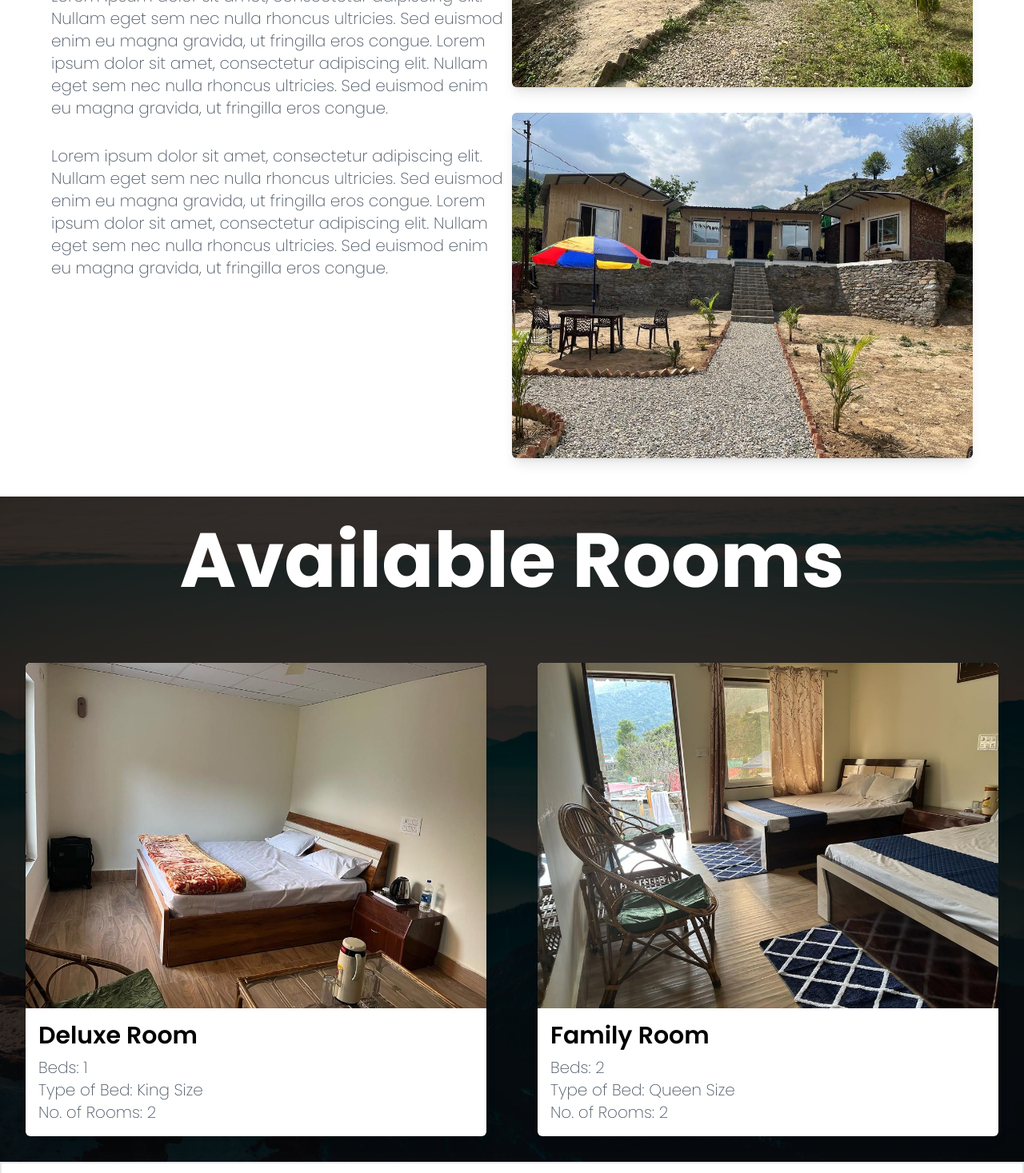
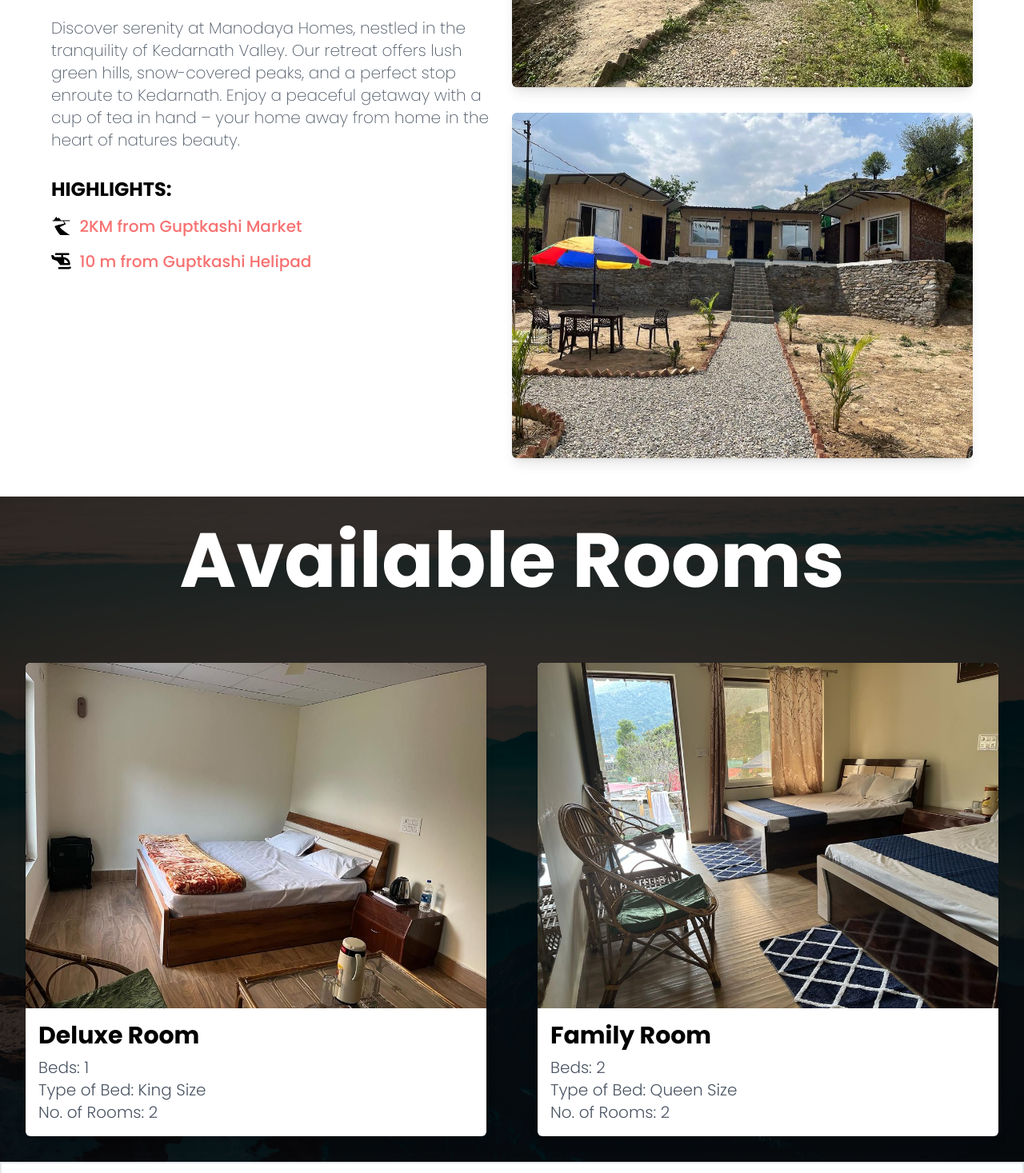
Before and after one commit to Vanshika-Rana/tourist-homestay, a Next.js app: page / in a window 1280 px wide. Shown: the part 1330-2797 px from the top of the page at 80% size. Built offline with nearby package versions, Linux system fonts and the light colour scheme.

Commit message:
landing page finished

```diff
--- a/components/About.tsx
+++ b/components/About.tsx
@@ -1,55 +1,68 @@
-import React from 'react';
-import Image from 'next/image';
-
+import React from "react";
+import Image from "next/image";
+import { GiHorizonRoad } from "react-icons/gi";
+import { FaHelicopter } from "react-icons/fa";
 const About: React.FC = () => {
 	return (
-        <div className="min-h-screen px-8 lg:px-12 xl:px-16 mt-16 flex flex-col xl:flex-row items-center justify-center w-full">
+		<div className='min-h-screen px-8 lg:px-12 xl:px-16 mt-16 flex flex-col xl:flex-row items-center justify-center w-full'>
 			{/* Content on the left */}
-            <div className="w-full ">
-                <h2 className="text-4xl md:text-5xl lg:text-6xl xl:text-8xl font-bold mb-4 text-red-400">About Us</h2>
-                <p className="text-gray-600 font-extralight text-md lg:text-lg xl:text-xl mb-8 ">
-                    Lorem ipsum dolor sit amet, consectetur adipiscing elit. Nullam eget sem nec
-                    nulla rhoncus ultricies. Sed euismod enim eu magna gravida, ut fringilla eros
-                    congue.
+			<div className='w-full '>
+				<h2 className='text-4xl md:text-5xl lg:text-6xl xl:text-8xl font-bold mb-4 text-red-400'>
+					About Us
+				</h2>
+				<p className='text-gray-600 font-extralight text-md lg:text-lg xl:text-xl mb-8 '>
+					Discover serenity at Manodaya Homes, nestled in the
+					tranquility of Kedarnath Valley. Our retreat offers lush
+					green hills, snow-covered peaks, and a perfect stop enroute
+					to Kedarnath. Enjoy a peaceful getaway with a cup of tea in
+					hand – your home away from home in the heart of natures
+					beauty.
+				</p>
 
-                    Lorem ipsum dolor sit amet, consectetur adipiscing elit. Nullam eget sem nec
-                    nulla rhoncus ultricies. Sed euismod enim eu magna gravida, ut fringilla eros
-                    congue.
+				<p className='text-black uppercase font-bold text-lg lg:text-xl xl:text-2xl mb-2 '>
+					Highlights:
 				</p>
-                <p className="text-gray-600 font-extralight text-md lg:text-lg xl:text-xl mb-8 ">
-                    Lorem ipsum dolor sit amet, consectetur adipiscing elit. Nullam eget sem nec
-                    nulla rhoncus ultricies. Sed euismod enim eu magna gravida, ut fringilla eros
-                    congue.
-
-                    Lorem ipsum dolor sit amet, consectetur adipiscing elit. Nullam eget sem nec
-                    nulla rhoncus ultricies. Sed euismod enim eu magna gravida, ut fringilla eros
-                    congue.
+				<div className='flex items-center mt-4'>
+					<div>
+						<GiHorizonRoad size={25} />
+					</div>
+					<p className='text-red-400 font-medium text-md lg:text-lg xl:text-xl '>
+						&nbsp; 2KM from Guptkashi Market
+					</p>
+				</div>
+                <div className='flex items-center mt-4'>
+					<div>
+						<FaHelicopter  size={25} />
+					</div>
+					<p className='text-red-400 font-medium text-md lg:text-lg xl:text-xl  '>
+					 &nbsp; 10 m from Guptkashi Helipad
 				</p>
 				</div>
 
+			</div>
+
 			{/* Photo grid on the right */}
-            <div className="lg:w-full relative flex justify-center items-center  w-full">
-                <div className="flex flex-col justify-around">
+			<div className='lg:w-full relative flex justify-center items-center  w-full'>
+				<div className='flex flex-col justify-around'>
 					{/* First photo */}
-                    <div className="relative mb-4">
+					<div className='relative mb-4'>
 						<Image
-                            src="/images/img1.jpeg"
-                            objectFit="cover"
-                            alt="Photo 1"
-                            className="rounded-md shadow-lg"
+							src='/images/img1.jpeg'
+							objectFit='cover'
+							alt='Photo 1'
+							className='rounded-md shadow-lg'
 							width={600}
 							height={600}
 						/>
 					</div>
 
 					{/* Second photo */}
-                    <div className="relative mt-4">
+					<div className='relative mt-4'>
 						<Image
-                            src="/images/img2.jpeg"
-
-                            objectFit="cover"
-                            alt="Photo 2"
-                            className="rounded-md shadow-lg"
+							src='/images/img2.jpeg'
+							objectFit='cover'
+							alt='Photo 2'
+							className='rounded-md shadow-lg'
 							width={600}
 							height={600}
 						/>
--- a/components/Footer.tsx
+++ b/components/Footer.tsx
@@ -25,13 +25,13 @@
                             <div className="mr-4">
                                 <FiPhone size={20} />
                             </div>
-                            <p className="mr-4">+1 123-456-7890</p>
+                            <p className="mr-4">+91 9566076059, +91 7310554723</p>
                         </div>
                         <div className="flex items-center mt-2">
                             <div>
                                 <FiMail size={20} />
                             </div>
-                            <p className="ml-2">info@manodayahomes.com</p>
+                            <p className="ml-2">manodaya.homes@gmail.com</p>
                         </div>
                     </div>
                 </div>
--- a/components/Hero.tsx
+++ b/components/Hero.tsx
@@ -35,7 +35,7 @@
 					Home Away ... From Home
 				</p>
 				<button className='font-bold text-lg mt-8  px-6 py-2 rounded-lg text-white lg:mt-8 transition duration-300 bg-red-400 hover:scale-95 cursor-pointer'>
-					Book Room
+					Book Now
 				</button>
 			</div>
 		</div>
--- a/components/ResponsiveMenu.tsx
+++ b/components/ResponsiveMenu.tsx
@@ -33,7 +33,7 @@
 					</Link>
 					<Link href='/rooms'>
 						<button className='font-bold text-lg bg-transparent border-2 border-red-400 px-6 py-2 rounded-lg text-gray-800 mt-4 lg:mt-0 transition duration-300 hover:bg-red-400 hover:scale-95 cursor-pointer'>
-							Sign In / Register
+							Book Now
 						</button>
 					</Link>
 				</div>
--- a/components/Rooms.tsx
+++ b/components/Rooms.tsx
@@ -53,12 +53,12 @@
 							className='w-full object-cover object-center'
 						/>
 						<div className='p-4'>
-							<h3 className='text-3xl font-semibold mb-2'>
+							<h3 className='text-3xl  font-bold mb-2'>
 								{room.name}
 							</h3>
-							<p className='text-gray-600 font-extralight text-xl'>Beds: {room.beds}</p>
-                            <p className='text-gray-600 font-extralight text-xl'>Type of Bed: {room.bedType}</p>
-                            <p className='text-gray-600 font-extralight text-xl'>No. of Rooms: {room.num}</p>
+							<p className='text-gray-600 font-light text-xl'>Beds: {room.beds}</p>
+                            <p className='text-gray-600 font-light text-xl'>Type of Bed: {room.bedType}</p>
+                            <p className='text-gray-600 font-light text-xl'>No. of Rooms: {room.num}</p>
 						</div>
 					</div>
 				))}
--- a/components/Services.tsx
+++ b/components/Services.tsx
@@ -5,12 +5,14 @@
 	IoAirplaneOutline,
 } from "react-icons/io5";
 
+import { GiMountainRoad } from "react-icons/gi";
+
 const Services: React.FC = () => {
 	// Placeholder data for services
 	const servicesData = [
 		{
 			id: 1,
-			name: "Food",
+			name: "Food & Snacks",
 			icon: <IoFastFoodOutline size={40} />,
 		},
 		{
@@ -20,8 +22,8 @@
 		},
 		{
 			id: 3,
-			name: "Tours",
-			icon: <IoAirplaneOutline size={40} />,
+			name: "Customized Tours",
+			icon: <GiMountainRoad size={40} />,
 		},
 	];
 
@@ -42,9 +44,7 @@
 							<h3 className='text-xl font-semibold mb-2'>
 								{service.name}
 							</h3>
-							<p className='text-gray-600'>
-								Lorem ipsum dolor sit amet.
-							</p>
+
 						</div>
 					</div>
 				))}
```
Lines whose indentation alone changed are shown as unchanged.
